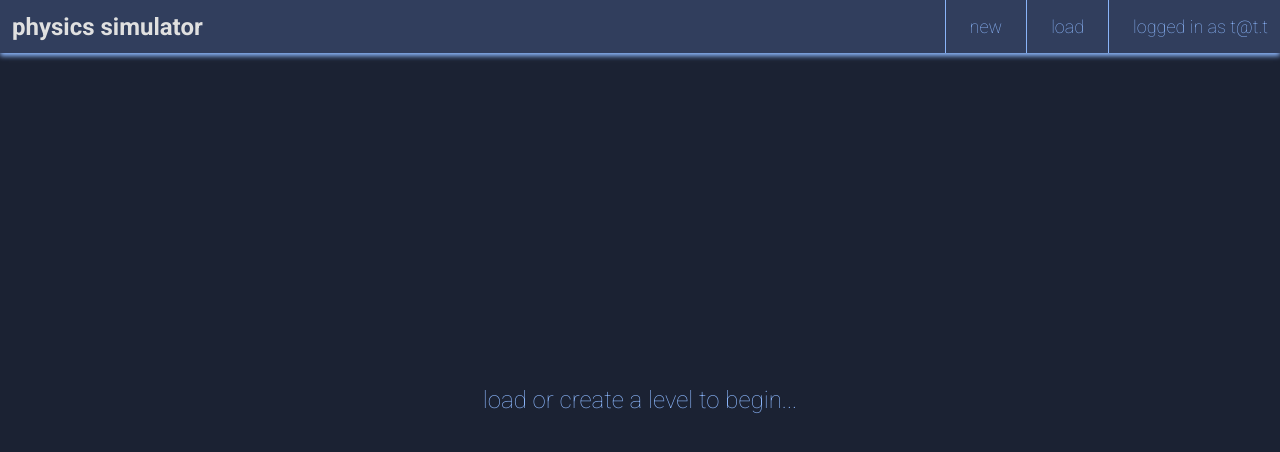
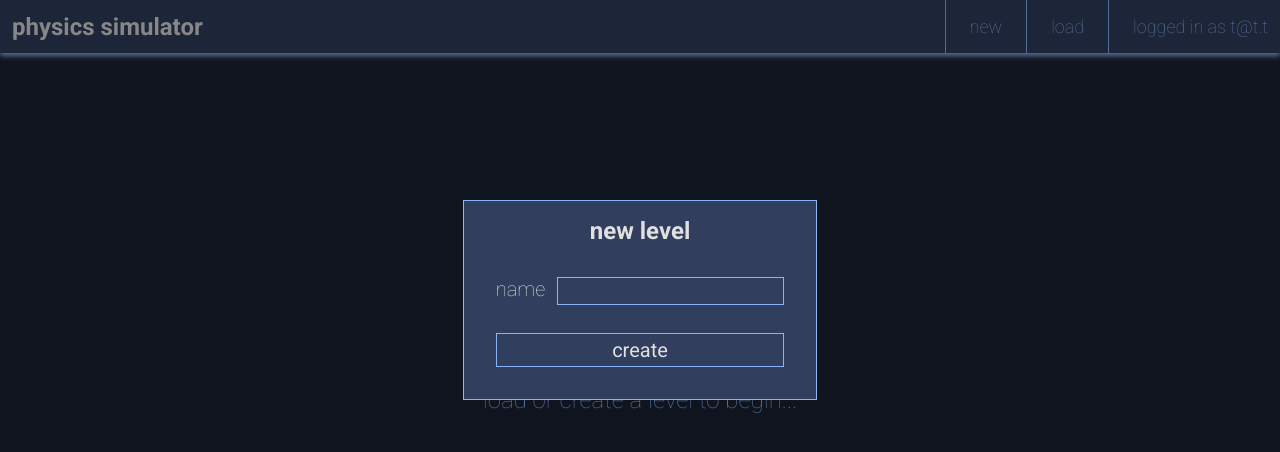
Before and after one commit to c-m-w/physics-simulator, a React (Create React App) app in the folder client/: page /simulator in a window 1280 px wide. Both pictures are taken after a click on the button "new". Shown: the top 452 px of the page. Built offline with nearby package versions, Linux system fonts and the light colour scheme.

Commit message:
more updates

```diff
--- a/client/src/components/Header.js
+++ b/client/src/components/Header.js
@@ -3,7 +3,7 @@
 import useUser from "../hooks/useUser";
 import useLevel from "../hooks/useLevel";
 
-export default function Header() {
+export default function Header(props) {
 
     const user = useUser();
     const level = useLevel();
@@ -11,19 +11,21 @@ export default function Header() {
     console.log(user);
 
     return (
-        <>
         <header className="sub">
             <h2 className="white">physics simulator</h2>
             <div className="header-elements">
-                    <button className="header-element light-blue thin">
+                <button
+                    className="header-element light-blue thin"
+                    onClick={props.newLevel}>
                     new
                 </button>
-                    <button className="header-element light-blue thin">
+                <button
+                    className="header-element light-blue thin"
+                    onClick={props.loadLevel}>
                     load
                 </button>
                 <p className="header-element light-blue thin">logged in as {user.email}</p>
             </div>
         </header>
-        </>
     );
 }
--- /dev/null
+++ b/client/src/components/NewLevelPopup.js
@@ -0,0 +1,64 @@
+/// NewLevelPopup.js
+
+import {useState} from "react";
+
+import makeAPIRequest from "../utils/makeAPIRequest";
+
+// todo make popups into one fn
+
+export default function NewLevelPopup(props) {
+
+    const [name, setName] = useState("");
+    const [status, setStatus] = useState("");
+
+    const changeName = (e) => {
+
+        setName(e.target.value);
+    }
+
+    const attemptClosePopup = (e) => {
+
+        e.target.className == "popup" && props.closePopup();
+    }
+
+    const attemptCreateLevel = async (e) => {
+
+        e.preventDefault();
+
+        const response = await makeAPIRequest("login", "POST", name);
+
+        if (response && response.success) {
+
+            /// ...
+        } else {
+
+            setStatus("error")
+        }
+
+        { /// delete this
+
+        }
+    }
+
+    return (
+        <div className="popup" onClick={attemptClosePopup}>
+            <div className="popup-body">
+                <h2 className="white centered">new level</h2>
+                <form className="login" onSubmit={attemptCreateLevel}>
+                    <label
+                        className="big thin white"
+                        htmlFor="name">name</label>
+                    <input
+                        type="text"
+                        name="name"
+                        id="name"
+                        className="big thin white"
+                        value={name}
+                        onChange={changeName} />
+                    <button className="big">create</button>
+                </form>
+                <p className="status red">{status}</p>
+            </div>
+        </div>
+    );
+}
--- a/client/src/pages/Simulator.js
+++ b/client/src/pages/Simulator.js
@@ -1,18 +1,43 @@
 /// Simulator.js
+
+import {useState} from "react";
 
 import useUser from "../hooks/useUser";
 
 import Header from "../components/Header";
 import Board from "../components/Board";
 
+import NewLevelPopup from "../components/NewLevelPopup";
+
+const Popup = {
+    None: 0,
+    NewLevel: 1,
+    LoadLevel: 2
+}
+
 export default function Simulator() {
 
     const user = useUser();
+    const [popup, setPopup] = useState(Popup.None);
+
+    const newLevel = () => {
+
+        setPopup(Popup.NewLevel);
+    };
+
+    const loadLevel = () => {
+
+        setPopup(Popup.LoadLevel);
+    };
 
     return (
         <>
-            <Header />
+            <Header
+                newLevel={newLevel}
+                loadLevel={loadLevel} />
             <Board />
+            {popup === Popup.NewLevel && <NewLevelPopup closePopup={() => setPopup(Popup.None)} />}
+            {popup === Popup.LoadLevel && <NewLevelPopup closePopup={() => setPopup(Popup.None)} />}
         </>
     );
 }
```
Also changed, not shown: client/src/index.css (line endings or trailing spaces). Lines whose indentation alone changed are shown as unchanged.
